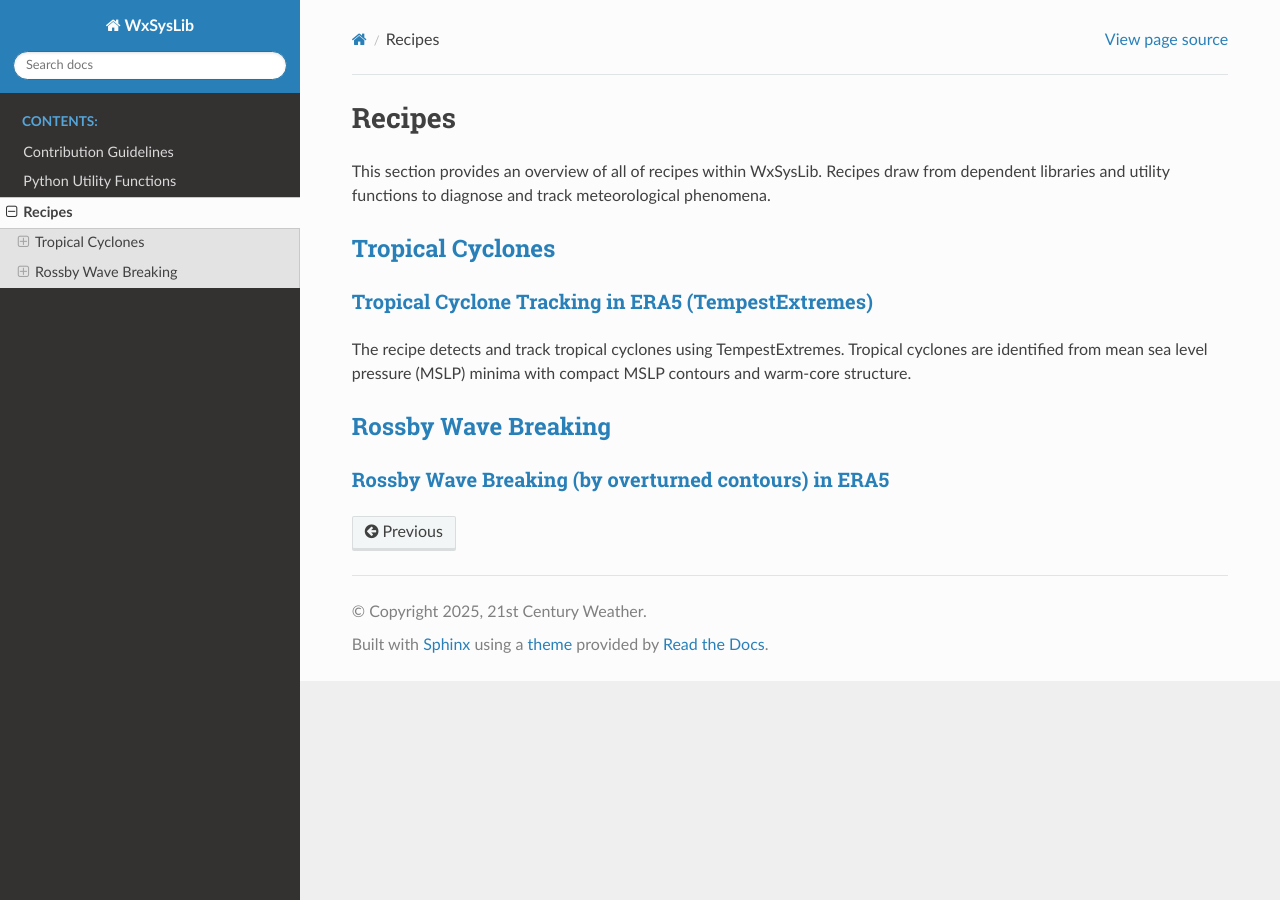
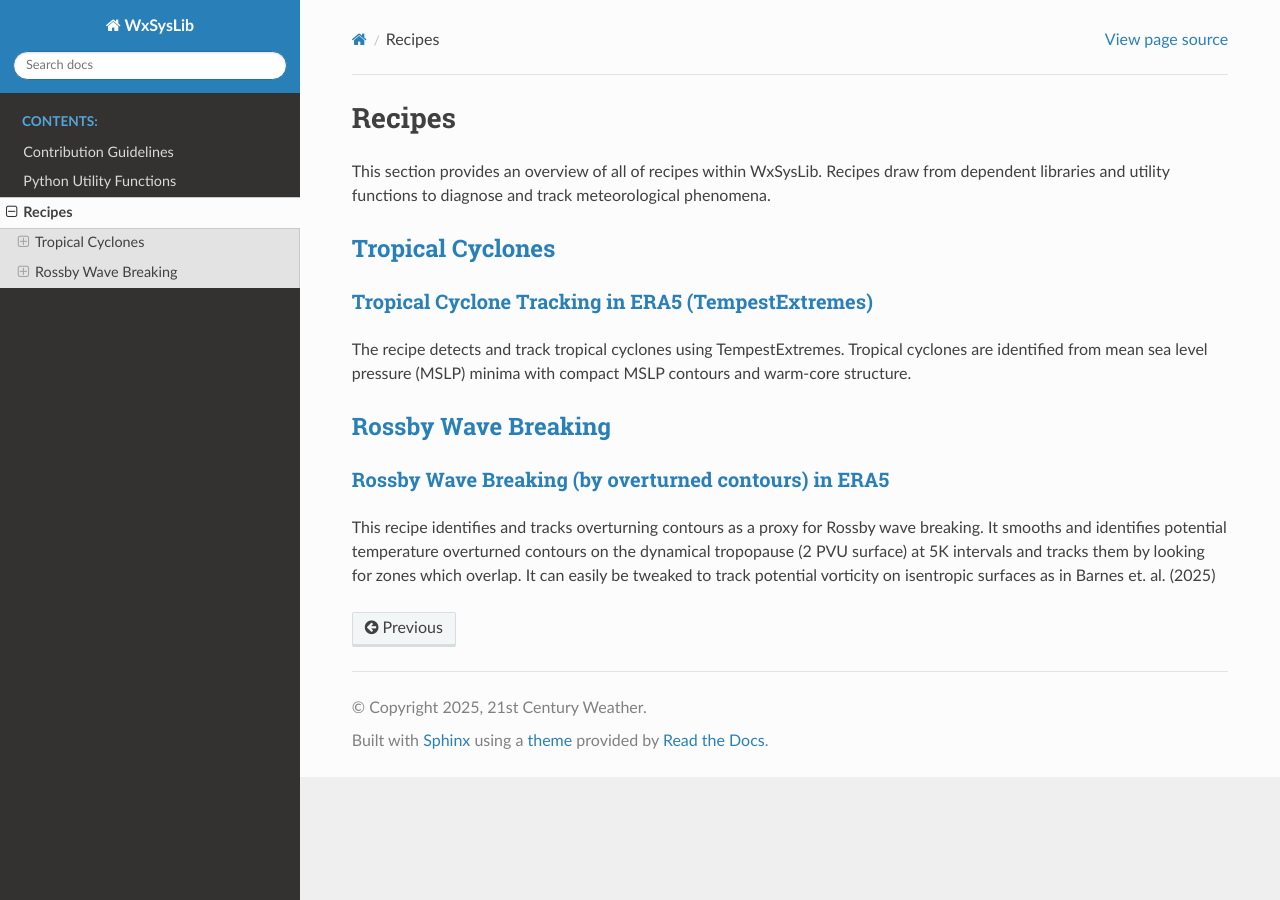
Before and after one commit to andrewbrown31/WxSysLib, a Sphinx documentation site: the page built from docs/recipes/index.rst, in a window 1280 px wide. Built offline with Sphinx 7.4.7 and the Read the Docs theme 3.1.0, drawn with Linux system fonts in a browser that asks for light colours.

Commit message:
Update index.rst

```diff
--- a/docs/recipes/index.rst
+++ b/docs/recipes/index.rst
@@ -20,5 +20,7 @@ The recipe detects and track tropical cyclones using TempestExtremes. Tropical c
 `Rossby Wave Breaking <https://github.com/21centuryweather/WxSysLib/blob/main/recipes/rossby_wave_breaking>`_
 ==============================================================================================================
 
-`Rossby Wave Breaking (by overturned contours) in ERA5 <https://github.com/21centuryweather/WxSysLib/blob/main/recipes/tropical_cyclones/tropical_cyclone_era5.ipynb>`_
+`Rossby Wave Breaking (by overturned contours) in ERA5 <https://github.com/21centuryweather/WxSysLib/blob/main/recipes/rossby_wave_breaking/detect_and_track_RWB_ERA5.ipynb>`_
 ____________________________________________________________________________________________________________________________________________________________________
+
+This recipe identifies and tracks overturning contours as a proxy for Rossby wave breaking. It smooths and identifies potential temperature overturned contours on the dynamical tropopause (2 PVU surface) at 5K intervals and tracks them by looking for zones which overlap. It can easily be tweaked to track potential vorticity on isentropic surfaces as in Barnes et. al. (2025)
```
